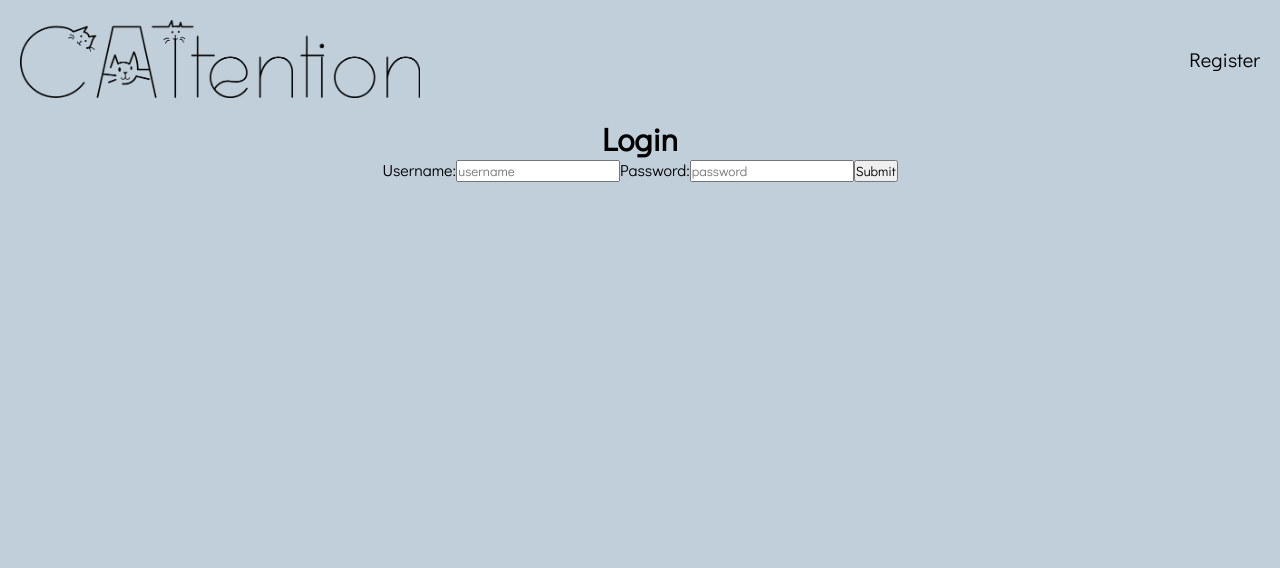
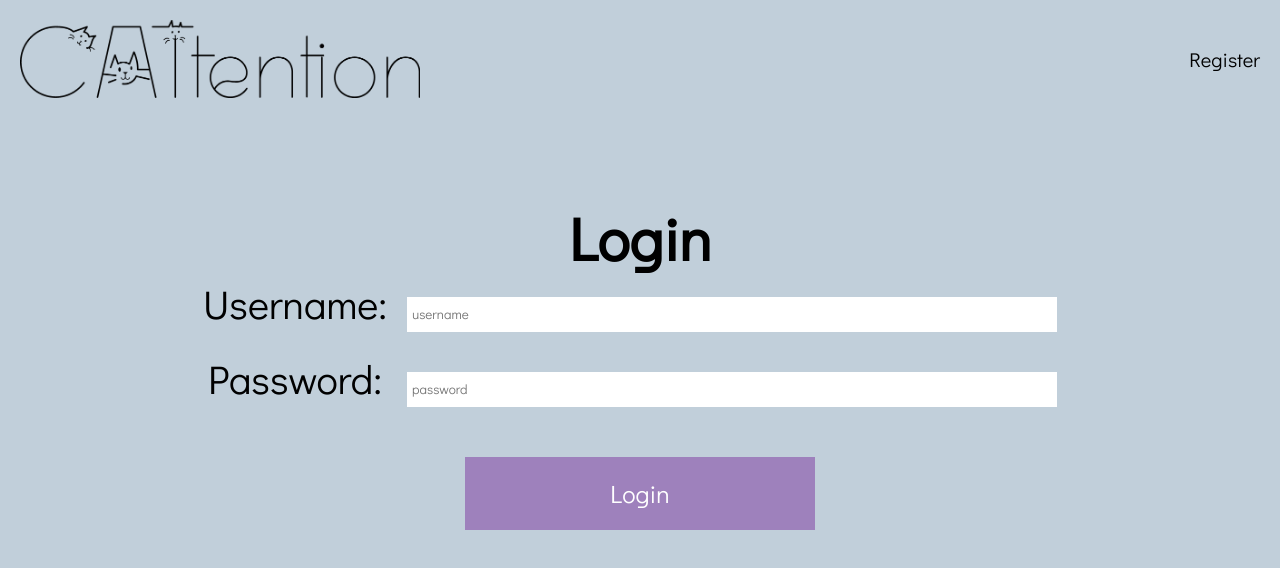
Before and after one commit to ewaltho/CATtention-front, a React (Create React App) app: page /login in a window 1280 px wide. Shown: the top 568 px of the page. Built offline with nearby package versions, Linux system fonts and the light colour scheme; no server answers.

Commit message:
sign up and login pages complete

```diff
--- /dev/null
+++ b/src/assets/css/SignUp.css
@@ -0,0 +1,50 @@
+.form {
+    display: flex;
+    flex-direction: column;
+    align-items: center;
+    justify-content: center;
+    margin-top: 100px;
+}
+
+form {
+    display: table;
+}
+
+h1 {
+    font-size: 60px;
+}
+
+.input {
+    display: table-row;
+    margin: 20px;
+    font-size: 40px;
+}
+
+.input label {
+    margin: 10px;
+    display: table-cell;
+}
+
+input {
+    display: table-cell;
+    width: 50vw;
+    height: 25px;
+    border: none;
+    padding: 5px;
+    margin: 20px;
+}
+
+button {
+    margin: 30px;
+    border: none;
+    padding: 20px;
+    background: #9E81BC;
+    font-size: 25px;
+    color: white;
+    width: 350px;
+    transition: ease-in-out 0.7s;
+}
+
+button:hover {
+    background: #48406F;
+}
--- a/src/components/Login.js
+++ b/src/components/Login.js
@@ -1,5 +1,6 @@
 import React, { useState } from "react";
 import API from "../utils/API";
+import "../assets/css/SignUp.css"
 
 export default function Login({
   handleLoginFormChange,
@@ -37,6 +38,7 @@ export default function Login({
         <></>
       )}
       <form onSubmit={handleLoginFormSubmit}>
+        <div className="input">
           <label htmlFor="username">Username:</label>
           <input
             onChange={handleLoginFormChange}
@@ -44,6 +46,8 @@ export default function Login({
             name="username"
             placeholder="username"
           ></input>
+        </div>
+        <div className="input">
           <label htmlFor="password">Password:</label>
           <input
             onChange={handleLoginFormChange}
@@ -52,8 +56,9 @@ export default function Login({
             placeholder="password"
             type="password"
           ></input>
-        <button type="submit">Submit</button>
+        </div>
       </form>
+        <button type="submit">Login</button>
     </div>
   );
 }
--- a/src/components/SignUp.js
+++ b/src/components/SignUp.js
@@ -1,6 +1,7 @@
 import React from "react";
 import { useNavigate } from "react-router-dom";
 import API from "../utils/API";
+import "../assets/css/SignUp.css"
 
 export default function SignUp({
   handleSignUpFormChange,
@@ -28,8 +29,17 @@ export default function SignUp({
 
   return (
     <div className="form">
-      <h1>Sign Up</h1>
+      <h1>Create an Account</h1>
       <form onSubmit={handleSignUpFormSubmit}>
+        <div className="input">
+          <label htmlFor="email">Email:</label>
+          <input
+            onChange={handleSignUpFormChange}
+            value={signUpFormData.username}
+            name="email"
+            placeholder="email"></input>
+        </div>
+        <div className="input">
           <label htmlFor="username">Username:</label>
           <input
             onChange={handleSignUpFormChange}
@@ -37,6 +47,8 @@ export default function SignUp({
             name="username"
             placeholder="username"
           ></input>
+        </div>
+        <div className="input">
           <label htmlFor="password">Password:</label>
           <input
             onChange={handleSignUpFormChange}
@@ -45,8 +57,9 @@ export default function SignUp({
             placeholder="password"
             type="password"
           ></input>
-        <button type="submit">Submit</button>
+        </div>
       </form>
+        <button type="submit">Create Account</button>
     </div>
   );
 }
```
Lines whose indentation alone changed are shown as unchanged.
